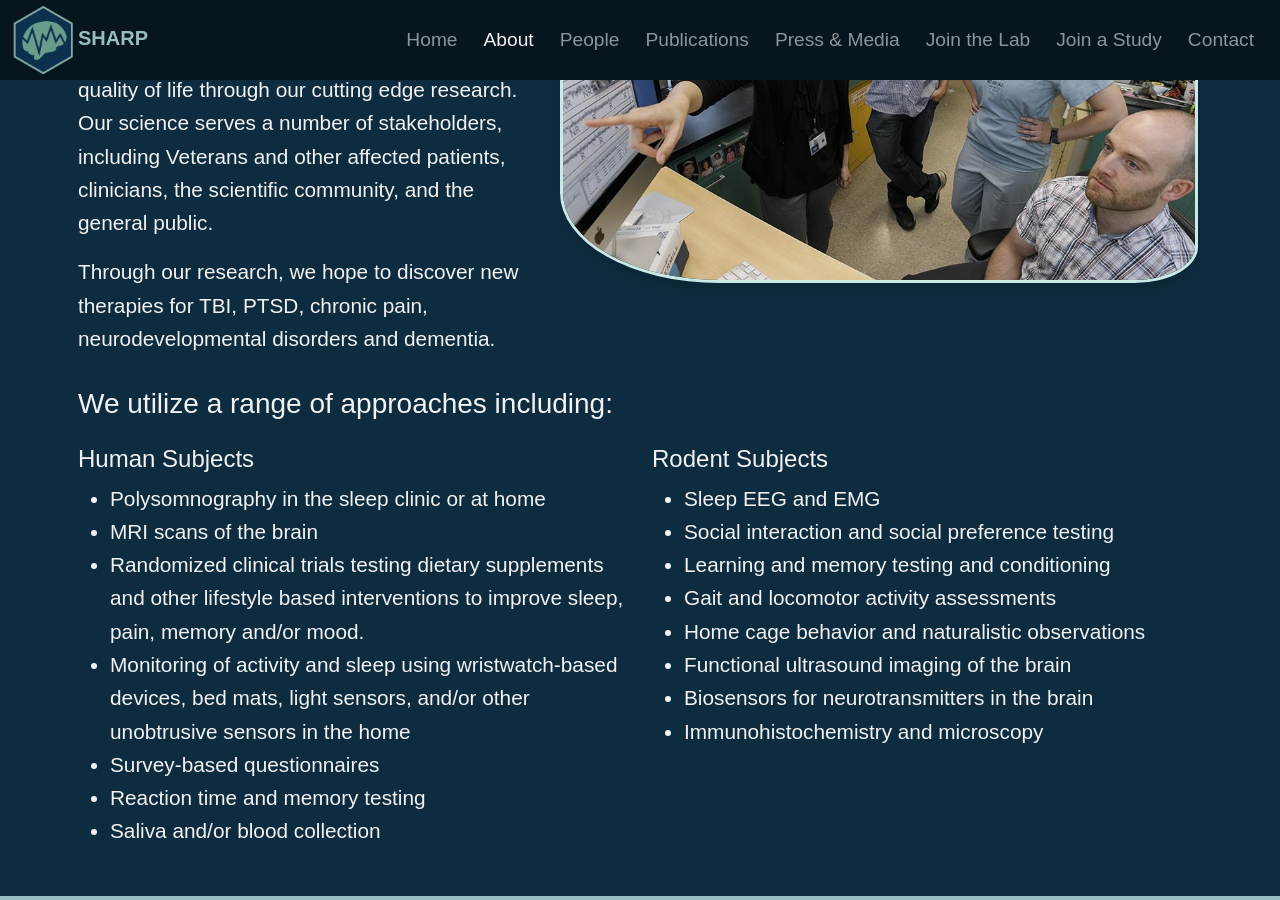
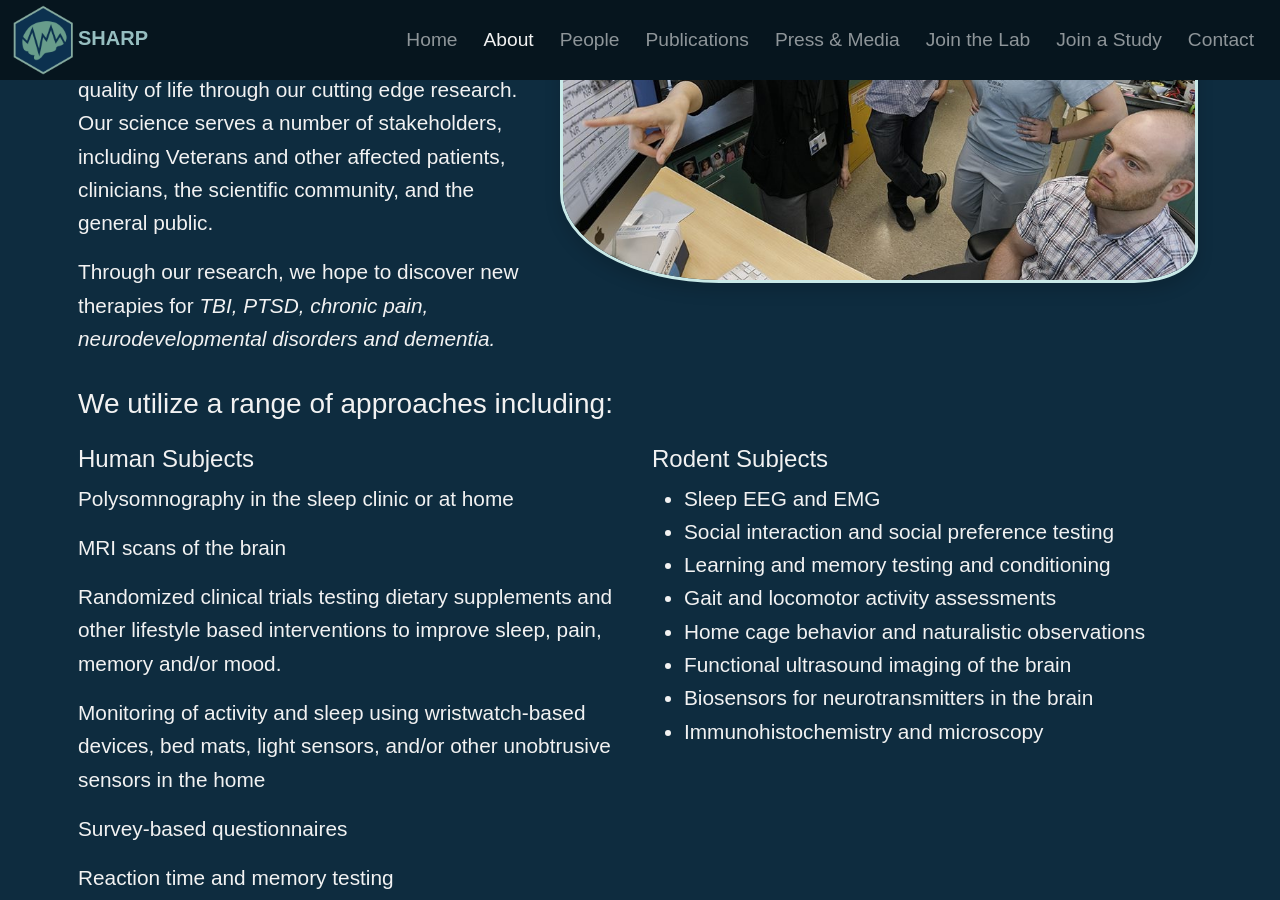
Before and after one commit to SHARP-lab-PDX/SHARP-lab-PDX.github.io, a Jekyll site: the page built from about.html, in a window 1280 px wide and 900 px high, scrolled down 835 px. Built offline with Jekyll 4.4.1, drawn with Linux system fonts in a browser that asks for light colours; nearby versions of some CDN libraries; a style sheet for code colours, icons or effects is not loaded.

```diff
--- a/_data/about.yml
+++ b/_data/about.yml
@@ -1,19 +1,32 @@
-research-summary: |-
-  We seek to understand the neuroscience of sleep, and how this can be optimized to improve quality of life in health and disease.
+research-summary: >-
+  **We seek to understand the neuroscience of sleep, and how this can be
+  optimized to improve quality of life in health and disease.**
+
 
   We work closely with the community to improve quality of life through our cutting edge research. Our science serves a number of stakeholders, including Veterans and other affected patients, clinicians, the scientific community, and the general public.
 
-  Through our research, we hope to discover new therapies for TBI, PTSD, chronic pain, neurodevelopmental disorders and dementia.
 
-human-methods: |-
-  * Polysomnography in the sleep clinic or at home
-  * MRI scans of the brain
-  * Randomized clinical trials testing dietary supplements and other lifestyle based interventions to improve sleep, pain, memory and/or mood.
-  * Monitoring of activity and sleep using wristwatch-based devices, bed mats, light sensors, and/or other unobtrusive sensors in the home
-  * Survey-based questionnaires
-  * Reaction time and memory testing
-  * Saliva and/or blood collection
+  Through our research, we hope to discover new therapies for *TBI, PTSD, chronic pain, neurodevelopmental disorders and dementia.*
+human-methods: >-
+  Polysomnography in the sleep clinic or at home
 
+
+  MRI scans of the brain
+
+
+  Randomized clinical trials testing dietary supplements and other lifestyle based interventions to improve sleep, pain, memory and/or mood.
+
+
+  Monitoring of activity and sleep using wristwatch-based devices, bed mats, light sensors, and/or other unobtrusive sensors in the home
+
+
+  Survey-based questionnaires
+
+
+  Reaction time and memory testing
+
+
+  Saliva and/or blood collection
 animal-methods: |-
   * Sleep EEG and EMG
   * Social interaction and social preference testing
@@ -23,31 +36,53 @@ animal-methods: |-
   * Functional ultrasound imaging of the brain
   * Biosensors for neurotransmitters in the brain
   * Immunohistochemistry and microscopy
+mission: >-
+  SHARP conducts vitally important, impactful research studies in a dynamic and
+  engaging scientific environment.
 
-mission: |-
-  SHARP conducts vitally important, impactful research studies in a dynamic and engaging scientific environment.
 
   We are committed to performing ethical research at the highest possible scientific standards.
 
+
   We respect diverse strengths and backgrounds, and we welcome a culture of lifelong learning and feedback through active mentorship at all levels.
 
+
   We value teamwork, creativity, independence, organization, transparency, responsibility, perseverance, scientific rigor and professionalism.
+funding: >-
+  We are grateful to receive funding support from many sources over the years,
+  including:
 
-funding: |-
-  We are grateful to receive funding support from many sources over the years, including:
+
   * Department of Veterans Affairs
+
   * Department of Defense
+
   * National Institutes of Health
+
   * National Science Foundation
+
   * Center for Neuroscience and Regenerative Medicine
+
   * American Sleep Medicine Foundation, Medical Research Foundation of Oregon
+
   * Medical Research Foundation of Oregon
+
   * Collins Medical Trust
+
   * Brain & Behavior Foundation
+
   * Paul G. Allen Family Foundation
+
   * Hartford Foundation
+
   * Parkinson's Center of Oregon
+
   * Pacific Northwest National Laboratories
+
   * OHSU Oregon Clinical and Translational Research Institute
+
   * OHSU Oregon Institute of Occupational Health Sciences
+
   * Portland VA Research Foundation (PVARF)
+
+  * A NEW FUNDING SOURCE
```
